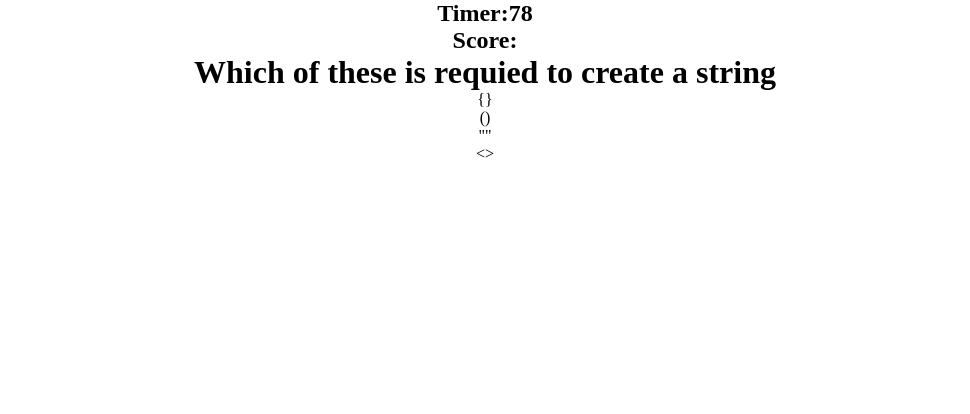
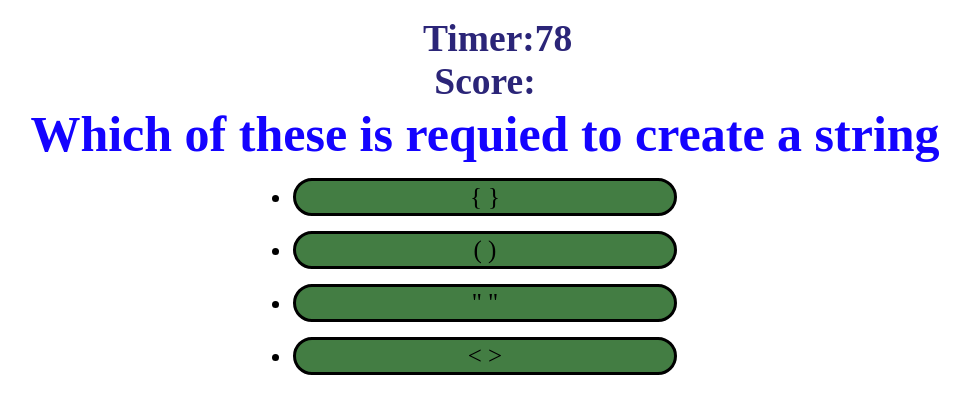
Before and after one commit to thorne7/Dreamshaker, a plain HTML site: page index.html in a window 1280 px wide. Both pictures are taken after a click on the button "Start Quiz". Shown: the whole page, without its empty margins (155-1125 px from the left). Drawn offline with nearby package versions, Linux system fonts and the light colour scheme.

```diff
--- a/assets/css/style.css
+++ b/assets/css/style.css
@@ -16,3 +16,34 @@
     border-radius: 25px;
     border-style: solid;
 }
+
+header {
+    padding: 2px;
+    color:rgba(40, 34, 118, 0.989);
+    margin: 0 auto;
+    margin-top: 15px;
+    width: 10%;
+    font-size: 25px;
+}
+
+h1 {
+    padding: 40px;
+    color:rgba(17, 0, 255, 0.989);
+    margin: 0 auto;
+    margin-top: 40px;
+    width: 10%;
+    font-size: 50px;
+    display: inline;
+}
+
+li{
+    padding: 2px;
+    background-color: rgb(67, 125, 67);
+    margin: 0 auto;
+    margin-top: 15px;
+    width: 30%;
+    font-size: 25px;
+    color: black;
+    border-radius: 25px;
+    border-style: solid;
+}
--- a/assets/js/script.js
+++ b/assets/js/script.js
@@ -3,7 +3,7 @@ var questions = [
     //1
     {
         question: 'Which of these is requied to create a string',
-        options: [ '{}','()','""','<>'],
+        options: [ '{ }','( )','" "','< >'],
         answer: '" "'
 
     },
```
